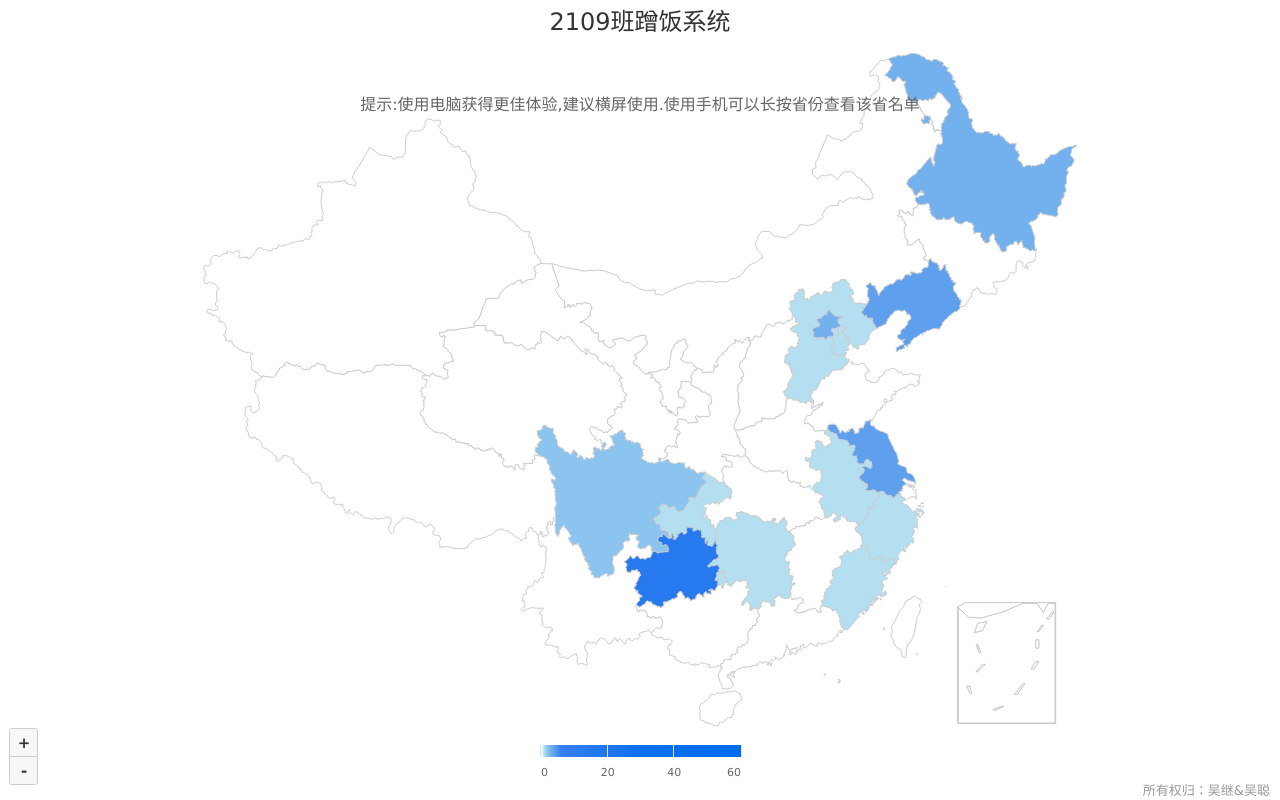
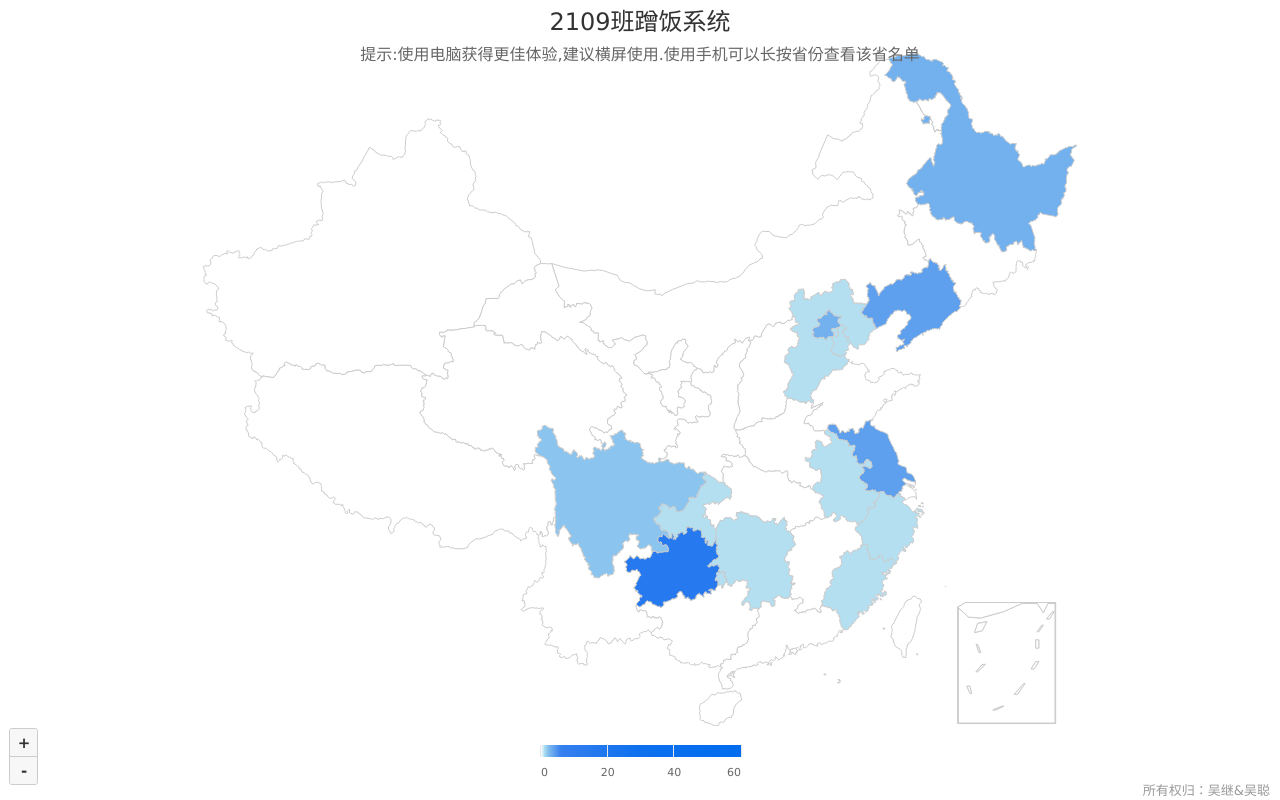
Before and after one commit to Temsys-Shen/class9, a plain HTML site: page index.html in a window 1280 px wide. Drawn offline with Linux system fonts and the light colour scheme.

Commit message:
再来个小改动

```diff
--- a/index.html
+++ b/index.html
@@ -192,7 +192,7 @@
             },
 
             subtitle: {
-                text: '沈阳市第三十一中学',
+                text: '提示:使用电脑获得更佳体验,建议横屏使用.使用手机可以长按省份查看该省名单',
                 floating: true,
                 y: 50,
                 style: {
@@ -200,14 +200,6 @@
                 }
             },
 
-            subtitle: {
-                text: '提示:使用电脑获得更佳体验,建议横屏使用.使用手机可以长按省份查看该省名单',
-                floating: true,
-                y: 100,
-                style: {
-                    fontSize: '16px'
-                }
-            },
 
             tooltip: {
                 useHTML: true,
```
